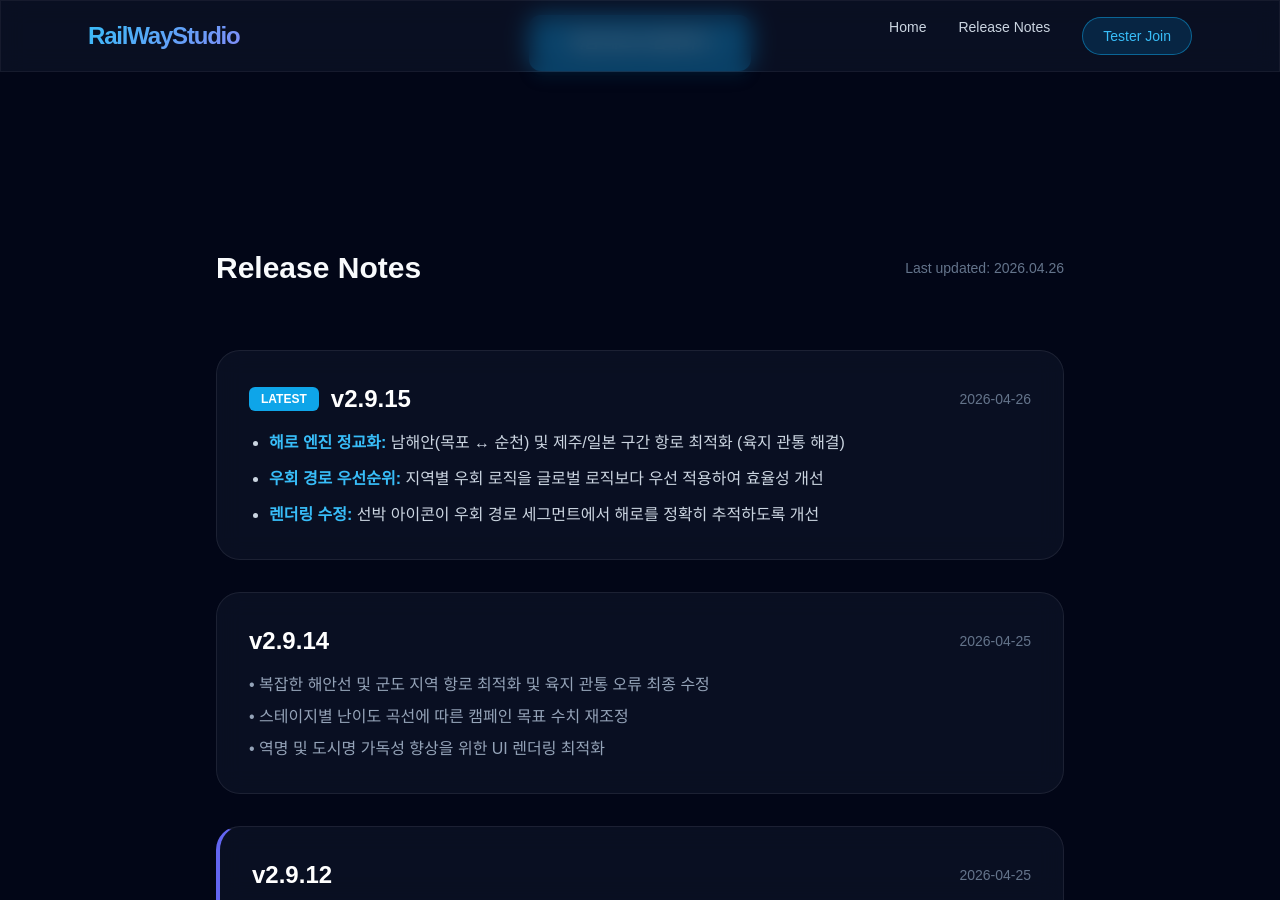
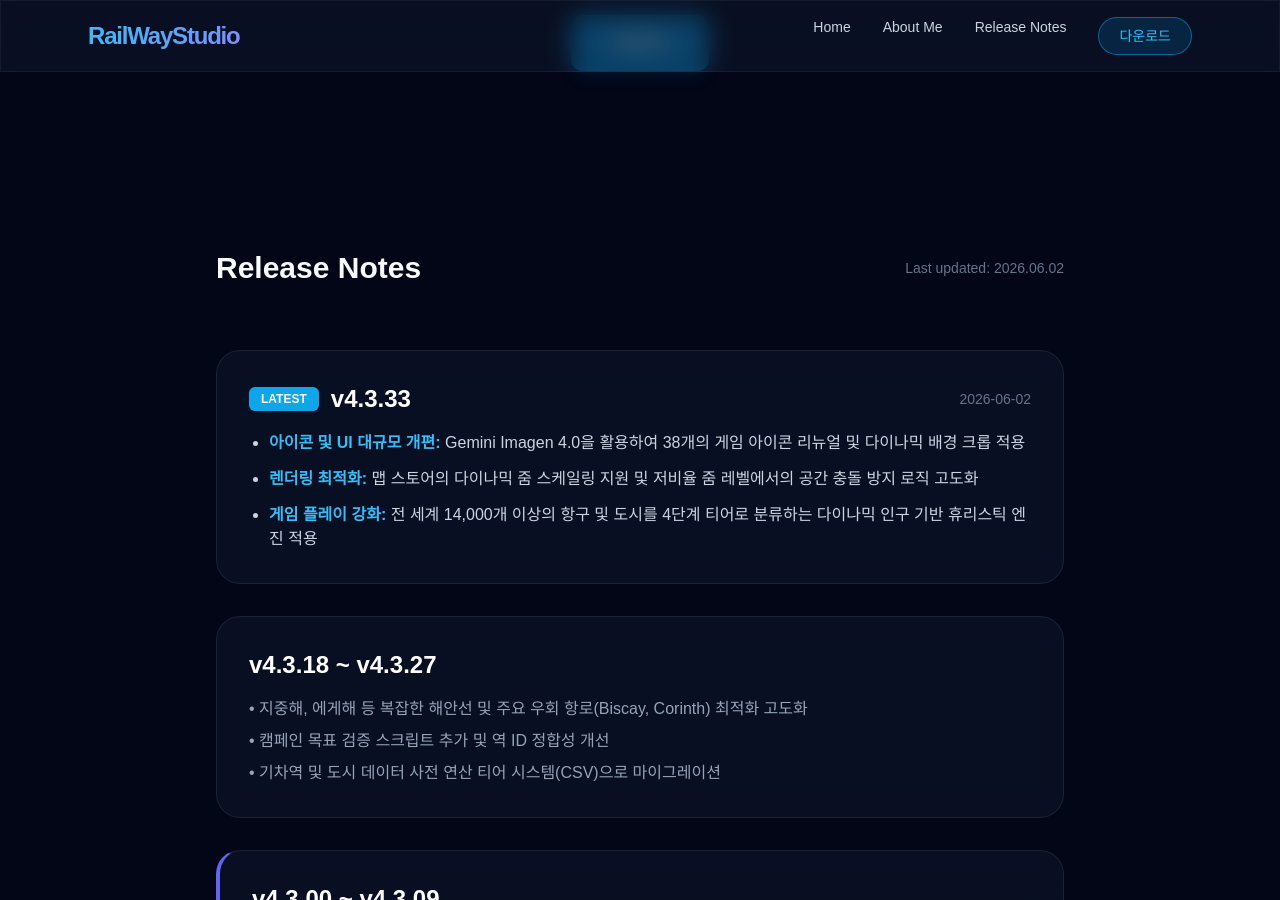
Before and after one commit to daduki/daduki.github.io, a Jekyll site: the page index.html, which Jekyll copies as it is, in a window 1280 px wide and 900 px high, scrolled down 476 px. Built offline with Jekyll 4.4.1, drawn with Linux system fonts in a browser that asks for light colours; nearby versions of some CDN libraries; some web fonts are replaced; some of the changed text lies outside the part shown.

Commit message:
feat: update homepage for v4.3.33 release and add about me

```diff
--- /dev/null
+++ b/about_me.html
@@ -0,0 +1,234 @@
+<!DOCTYPE html>
+<html lang="ko">
+<head>
+    <meta charset="UTF-8">
+    <meta name="viewport" content="width=device-width, initial-scale=1.0">
+    <title>버킷리스트 구현러 | Bucketlist Implementer</title>
+    <style>
+        :root {
+            --bg-color: #0b192c;
+            --card-bg: #1e3e62;
+            --accent-orange: #f15a24;
+            --accent-magenta: #ed1e79;
+            --text-main: #ffffff;
+            --text-sub: #b0c4de;
+        }
+
+        * {
+            box-sizing: border-box;
+            margin: 0;
+            padding: 0;
+            font-family: 'Pretendard', -apple-system, BlinkMacSystemFont, system-ui, Roboto, sans-serif;
+        }
+
+        body {
+            background-color: var(--bg-color);
+            color: var(--text-main);
+            line-height: 1.6;
+            padding: 40px 20px;
+            display: flex;
+            justify-content: center;
+            align-items: center;
+            min-height: 100vh;
+        }
+
+        .brand-container {
+            max-width: 1000px;
+            width: 100%;
+            background: linear-gradient(135deg, #0f2b48 0%, #071424 100%);
+            border-radius: 24px;
+            overflow: hidden;
+            box-shadow: 0 20px 40px rgba(0,0,0,0.5);
+            border: 1px solid rgba(255,255,255,0.05);
+            display: grid;
+            grid-template-columns: 1fr 1.2fr;
+        }
+
+        @media (max-width: 768px) {
+            .brand-container {
+                grid-template-columns: 1fr;
+            }
+        }
+
+        .visual-side {
+            position: relative;
+            background-color: #000;
+            display: flex;
+            align-items: center;
+            justify-content: center;
+        }
+
+        .visual-side img {
+            width: 100%;
+            height: 100%;
+            object-fit: cover;
+            display: block;
+        }
+
+        .content-side {
+            padding: 50px;
+            display: flex;
+            flex-direction: column;
+            justify-content: center;
+        }
+
+        @media (max-width: 480px) {
+            .content-side {
+                padding: 30px 20px;
+            }
+        }
+
+        .brand-header {
+            margin-bottom: 30px;
+        }
+
+        .brand-name {
+            font-size: 2rem;
+            font-weight: 800;
+            background: linear-gradient(90deg, var(--text-main), var(--text-sub));
+            -webkit-background-clip: text;
+            -webkit-text-fill-color: transparent;
+            margin-bottom: 8px;
+        }
+
+        .brand-name span {
+            font-size: 1.1rem;
+            display: block;
+            color: var(--accent-orange);
+            -webkit-text-fill-color: var(--accent-orange);
+            font-weight: 600;
+            letter-spacing: 1px;
+            margin-top: 4px;
+        }
+
+        .slogan {
+            font-size: 1.25rem;
+            font-weight: 700;
+            color: #fff;
+            border-left: 4px solid var(--accent-magenta);
+            padding-left: 14px;
+            margin-top: 15px;
+            letter-spacing: -0.5px;
+        }
+
+        .divider {
+            height: 1px;
+            background: linear-gradient(90deg, rgba(241,90,36,0.3), transparent);
+            margin: 25px 0;
+        }
+
+        .sas-box {
+            background-color: rgba(30, 62, 98, 0.4);
+            border: 1px solid rgba(255,255,255,0.08);
+            padding: 24px;
+            border-radius: 16px;
+            margin-bottom: 30px;
+        }
+
+        .sas-text {
+            font-size: 1rem;
+            color: var(--text-sub);
+            text-align: justify;
+        }
+
+        .sas-text strong {
+            color: #fff;
+            font-weight: 600;
+        }
+
+        .keyword-tag-container {
+            display: flex;
+            flex-wrap: wrap;
+            gap: 10px;
+            margin-bottom: 30px;
+        }
+
+        .keyword-tag {
+            background: rgba(255, 255, 255, 0.05);
+            border: 1px solid rgba(255, 255, 255, 0.1);
+            padding: 8px 16px;
+            border-radius: 30px;
+            font-size: 0.85rem;
+            color: var(--text-sub);
+            font-weight: 500;
+        }
+
+        .keyword-tag.highlight {
+            border-color: var(--accent-orange);
+            color: #fff;
+            background: rgba(241, 90, 36, 0.1);
+        }
+
+        .system-log-title {
+            font-size: 0.9rem;
+            text-transform: uppercase;
+            letter-spacing: 1.5px;
+            color: var(--accent-orange);
+            margin-bottom: 12px;
+            font-weight: 700;
+        }
+
+        .counter-question {
+            font-size: 0.95rem;
+            color: #ffb74d;
+            font-style: italic;
+            border-top: 1px dashed rgba(255,255,255,0.1);
+            padding-top: 20px;
+            margin-top: 10px;
+        }
+    </style>
+</head>
+<body>
+
+    <div class="brand-container">
+        <!-- 좌측 구도: 정사각형 컨셉 이미지 배치 분면 -->
+        <div class="visual-side">
+            <img src="watermarked_img_12297969052032307174.png" alt="버킷리스트 구현러 브랜드 그래픽 기획 레이아웃">
+        </div>
+
+        <!-- 우측 구도: 브랜딩 메커니즘 텍스트 레이어 -->
+        <div class="content-side">
+            <header class="brand-header">
+                <h1 class="brand-name">
+                    버킷리스트 구현러
+                    <span>Bucketlist Implementer</span>
+                </h1>
+                <p class="slogan">"아이디어와 바램을 기어코 산출물로 만들어 냅니다."</p>
+            </header>
+
+            <div class="divider"></div>
+
+            <!-- 비전문가용 직관적 용어 기반 SAS 프레임워크 -->
+            <section class="sas-box">
+                <div class="system-log-title">Identity Statement</div>
+                <p class="sas-text">
+                    나는 <strong>머릿속 아이디어의 밑바닥 뼈대와 작동 원리를 내 손으로 직접 설계하는 일</strong>을 좋아하고,
+                    <strong>기획부터 프로그램 완성까지의 모든 과정을 다른 사람 손을 빌리지 않고 혼자서 끝까지 해결하는 것</strong>에 강점이 있으며,
+                    <strong>내 이름이 박힌 앱이나 음악을 스토어에 정식 출시하는 순간</strong>에 만족하는 사람이다. <br><br>
+                    또한, 앞으로 기술적 작동 원리를 완벽히 이해한 상태에서, 단순한 바램과 아이디어를 실제 시장에 내놓는 완성된 제품으로 가장 빠르게 바꾸는
+                    <strong>'엔드투엔드(E2E) 프로덕트 테크니컬 디렉션'</strong>의 가치를 증명해 나가고 싶다.
+                </p>
+            </section>
+
+            <!-- 핵심 자산 도메인 태그 -->
+            <div class="system-log-title">Core Domain Keywords</div>
+            <div class="keyword-tag-container">
+                <span class="keyword-tag highlight">싱어송 라이터</span>
+                <span class="keyword-tag highlight">1인 크리에이터</span>
+                <span class="keyword-tag highlight">E2E 프로덕트 테크니컬 디렉션</span>
+                <span class="keyword-tag">창의적인</span>
+                <span class="keyword-tag">인간적인</span>
+                <span class="keyword-tag">진일보하는</span>
+            </div>
+
+            <!-- 미래의 내가 던지는 리스크 검증 질문 -->
+            <footer>
+                <p class="counter-question">
+                    운송수단을 좋아하는 아들을 위해 만든 게임 : 심지어 타이쿤
+                </p>
+            </footer>
+        </div>
+    </div>
+
+</body>
+</html>
--- a/index.html
+++ b/index.html
@@ -20,8 +20,9 @@
             <h1 class="text-2xl font-bold tracking-tighter gradient-text">RailWayStudio</h1>
             <div class="hidden md:flex space-x-8 text-sm font-medium text-slate-300">
                 <a href="#hero" class="hover:text-sky-400 transition">Home</a>
+                <a href="about_me.html" class="hover:text-sky-400 transition">About Me</a>
                 <a href="#updates" class="hover:text-sky-400 transition">Release Notes</a>
-                <a href="https://play.google.com/apps/internaltest/4701725011875288580" target="_blank" class="bg-sky-600/20 text-sky-400 border border-sky-500/50 px-5 py-2 rounded-full hover:bg-sky-500 hover:text-white transition">Tester Join</a>
+                <a href="https://play.google.com/store/apps/details?id=com.emstudio.railwaystudio" target="_blank" class="bg-sky-600/20 text-sky-400 border border-sky-500/50 px-5 py-2 rounded-full hover:bg-sky-500 hover:text-white transition">다운로드</a>
             </div>
         </div>
     </nav>
@@ -29,14 +30,14 @@
     <section id="hero" class="min-h-[70vh] flex items-center justify-center pt-24 px-6 text-center">
         <div class="max-w-3xl">
             <div class="inline-block px-4 py-1.5 mb-6 rounded-full bg-sky-500/10 border border-sky-500/20 text-sky-400 text-xs font-bold tracking-widest uppercase">
-                Now in Closed Beta v2.9.15
+                Now Available v4.3.33
             </div>
             <h2 class="text-4xl md:text-6xl font-extrabold mb-8 leading-tight">가장 정교한 시뮬레이션,<br><span class="gradient-text">현실을 넘어서는 항로</span></h2>
             <p class="text-slate-400 mb-12 text-lg leading-relaxed">
                 RailWayStudio는 끊임없는 엔진 최적화와 데이터 검증을 통해<br>완벽한 물류 시스템 시뮬레이션을 지향합니다.
             </p>
             <div class="flex flex-wrap justify-center gap-4">
-                <a href="https://play.google.com/apps/internaltest/4701725011875288580" class="bg-sky-600 px-10 py-4 rounded-xl font-bold text-white shadow-lg shadow-sky-900/20 hover:bg-sky-500 transition-all">지금 테스트 참여하기</a>
+                <a href="https://play.google.com/store/apps/details?id=com.emstudio.railwaystudio" class="bg-sky-600 px-10 py-4 rounded-xl font-bold text-white shadow-lg shadow-sky-900/20 hover:bg-sky-500 transition-all">다운로드</a>
             </div>
         </div>
     </section>
@@ -45,69 +46,58 @@
         <div class="max-w-4xl mx-auto px-6">
             <div class="flex items-center justify-between mb-16">
                 <h3 class="text-3xl font-bold">Release Notes</h3>
-                <span class="text-slate-500 text-sm">Last updated: 2026.04.26</span>
+                <span class="text-slate-500 text-sm">Last updated: 2026.06.02</span>
             </div>
 
             <div class="space-y-8">
                 <div class="glass p-8 rounded-3xl update-card">
                     <div class="flex items-center gap-3 mb-4">
                         <span class="px-3 py-1 rounded-md bg-sky-500 text-white text-xs font-bold">LATEST</span>
-                        <h4 class="text-2xl font-bold text-white">v2.9.15</h4>
-                        <span class="text-slate-500 text-sm ml-auto">2026-04-26</span>
+                        <h4 class="text-2xl font-bold text-white">v4.3.33</h4>
+                        <span class="text-slate-500 text-sm ml-auto">2026-06-02</span>
                     </div>
                     <ul class="space-y-3 text-slate-300 list-disc pl-5">
-                        <li><strong class="text-sky-400">해로 엔진 정교화:</strong> 남해안(목포 ↔ 순천) 및 제주/일본 구간 항로 최적화 (육지 관통 해결)</li>
-                        <li><strong class="text-sky-400">우회 경로 우선순위:</strong> 지역별 우회 로직을 글로벌 로직보다 우선 적용하여 효율성 개선</li>
-                        <li><strong class="text-sky-400">렌더링 수정:</strong> 선박 아이콘이 우회 경로 세그먼트에서 해로를 정확히 추적하도록 개선</li>
+                        <li><strong class="text-sky-400">아이콘 및 UI 대규모 개편:</strong> Gemini Imagen 4.0을 활용하여 38개의 게임 아이콘 리뉴얼 및 다이나믹 배경 크롭 적용</li>
+                        <li><strong class="text-sky-400">렌더링 최적화:</strong> 맵 스토어의 다이나믹 줌 스케일링 지원 및 저비율 줌 레벨에서의 공간 충돌 방지 로직 고도화</li>
+                        <li><strong class="text-sky-400">게임 플레이 강화:</strong> 전 세계 14,000개 이상의 항구 및 도시를 4단계 티어로 분류하는 다이나믹 인구 기반 휴리스틱 엔진 적용</li>
                     </ul>
                 </div>
 
                 <div class="glass p-8 rounded-3xl update-card">
                     <div class="flex items-center gap-3 mb-4">
-                        <h4 class="text-2xl font-bold text-white">v2.9.14</h4>
-                        <span class="text-slate-500 text-sm ml-auto">2026-04-25</span>
+                        <h4 class="text-2xl font-bold text-white">v4.3.18 ~ v4.3.27</h4>
                     </div>
                     <ul class="space-y-2 text-slate-400">
-                        <li>• 복잡한 해안선 및 군도 지역 항로 최적화 및 육지 관통 오류 최종 수정</li>
-                        <li>• 스테이지별 난이도 곡선에 따른 캠페인 목표 수치 재조정</li>
-                        <li>• 역명 및 도시명 가독성 향상을 위한 UI 렌더링 최적화</li>
+                        <li>• 지중해, 에게해 등 복잡한 해안선 및 주요 우회 항로(Biscay, Corinth) 최적화 고도화</li>
+                        <li>• 캠페인 목표 검증 스크립트 추가 및 역 ID 정합성 개선</li>
+                        <li>• 기차역 및 도시 데이터 사전 연산 티어 시스템(CSV)으로 마이그레이션</li>
                     </ul>
                 </div>
 
                 <div class="glass p-8 rounded-3xl update-card border-l-4 border-l-indigo-500">
                     <div class="flex items-center gap-3 mb-4">
-                        <h4 class="text-2xl font-bold text-white">v2.9.12</h4>
-                        <span class="text-slate-500 text-sm ml-auto">2026-04-25</span>
+                        <h4 class="text-2xl font-bold text-white">v4.3.00 ~ v4.3.09</h4>
                     </div>
                     <div class="grid md:grid-cols-2 gap-6">
                         <div>
-                            <p class="text-xs font-bold text-indigo-400 uppercase mb-2">Campaign Balance</p>
-                            <p class="text-sm text-slate-300">런던(Stage 5) 및 아드리아해(Stage 104) 목표 수치 대폭 조정 및 난이도 곡선 정렬</p>
+                            <p class="text-xs font-bold text-indigo-400 uppercase mb-2">Premium UI/UX</p>
+                            <p class="text-sm text-slate-300">비행기/선박 툴바 배지를 3D 메탈릭 스타일로 통일, 선택된 라인 색상 드래그 아이콘 테두리 반영</p>
                         </div>
                         <div>
-                            <p class="text-xs font-bold text-indigo-400 uppercase mb-2">UI/UX Glow</p>
-                            <p class="text-sm text-slate-300">도시명 최상단 레이어 배치 및 화이트 글로우(White Glow) 외곽선 효과 적용</p>
+                            <p class="text-xs font-bold text-indigo-400 uppercase mb-2">Map Rendering</p>
+                            <p class="text-sm text-slate-300">비행 모드에서의 비행기 각도 및 여객 카운트 UI 떨림 현상 수정, 메트로 모드 렌더링 최적화</p>
                         </div>
-                    </div>
-                </div>
-
-                <div class="grid md:grid-cols-2 gap-6">
-                    <div class="glass p-6 rounded-2xl">
-                        <h5 class="font-bold text-white mb-3">v2.9.11 (Economy)</h5>
-                        <p class="text-sm text-slate-400 mb-2">운임 인플레이션율 상향(8%) 및 장거리 노선 수익성 강화를 위한 복리 할증 로직 도입</p>
-                    </div>
-                    <div class="glass p-6 rounded-2xl">
-                        <h5 class="font-bold text-white mb-3">v2.9.10 (Map Accuracy)</h5>
-                        <p class="text-sm text-slate-400">서해안/동해안 및 일본 세토 내해, 규슈 주변 해로 정밀도 향상 및 섬 우회 로직 추가</p>
                     </div>
                 </div>
 
                 <details class="group">
                     <summary class="flex items-center justify-center p-4 glass rounded-xl cursor-pointer text-slate-500 hover:text-white transition">
-                        <span>이전 업데이트 내역 보기 (v2.9.9)</span>
+                        <span>이전 업데이트 내역 보기 (v2.9.x)</span>
                     </summary>
                     <div class="p-6 mt-4 glass rounded-2xl text-slate-400 text-sm">
-                        <p><strong>v2.9.9:</strong> 매장 시설 수익율 구매 시점 가격 고정 (인플레이션 비례 상승 제외)</p>
+                        <p><strong>v2.9.15:</strong> 남해안 및 제주/일본 구간 항로 최적화, 우회 경로 로직 개선</p>
+                        <p><strong>v2.9.12:</strong> 런던 및 아드리아해 목표 수치 조정, 도시명 화이트 글로우 효과 적용</p>
+                        <p><strong>v2.9.10:</strong> 일본 세토 내해 해로 정밀도 향상 및 섬 우회 로직 추가</p>
                     </div>
                 </details>
             </div>
```
